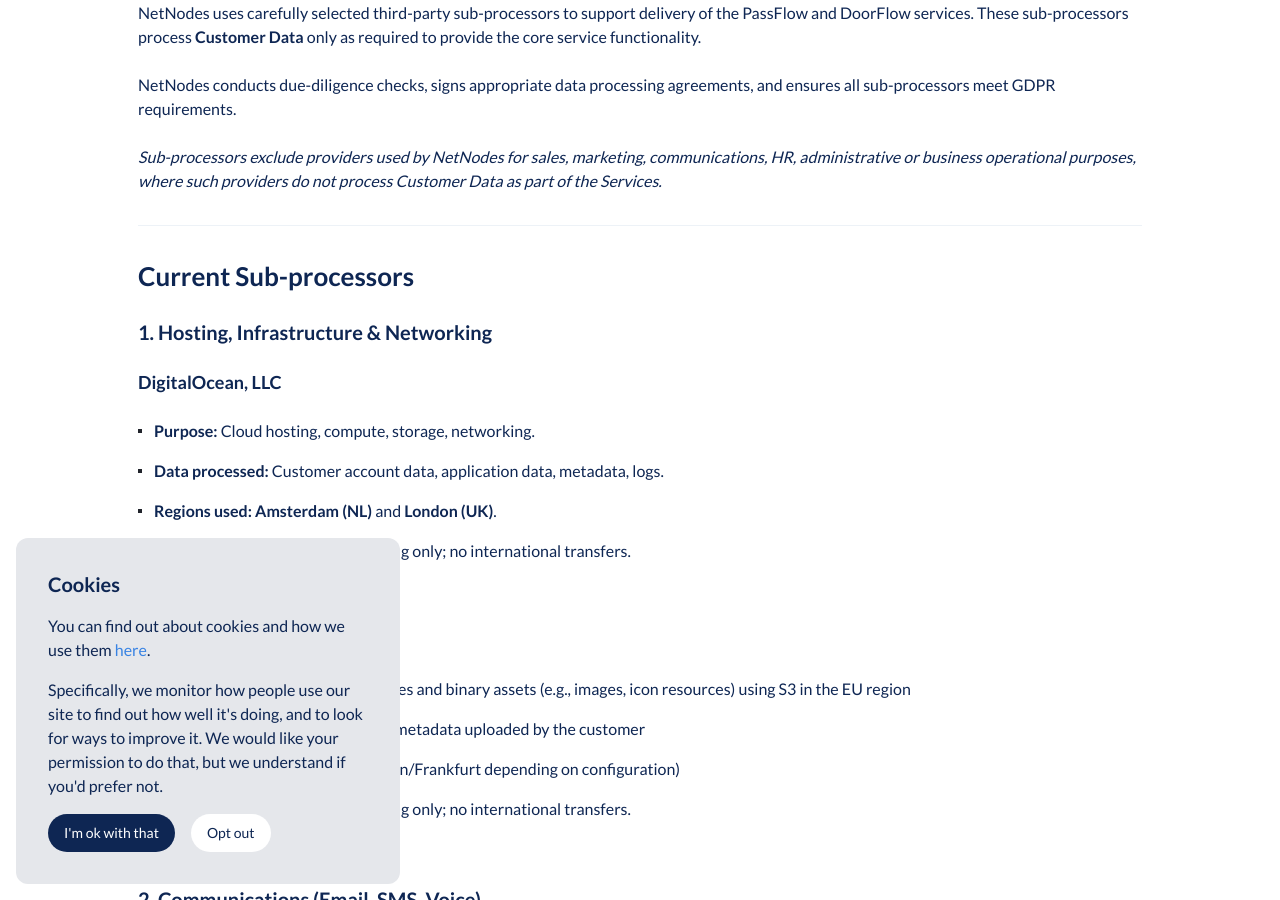
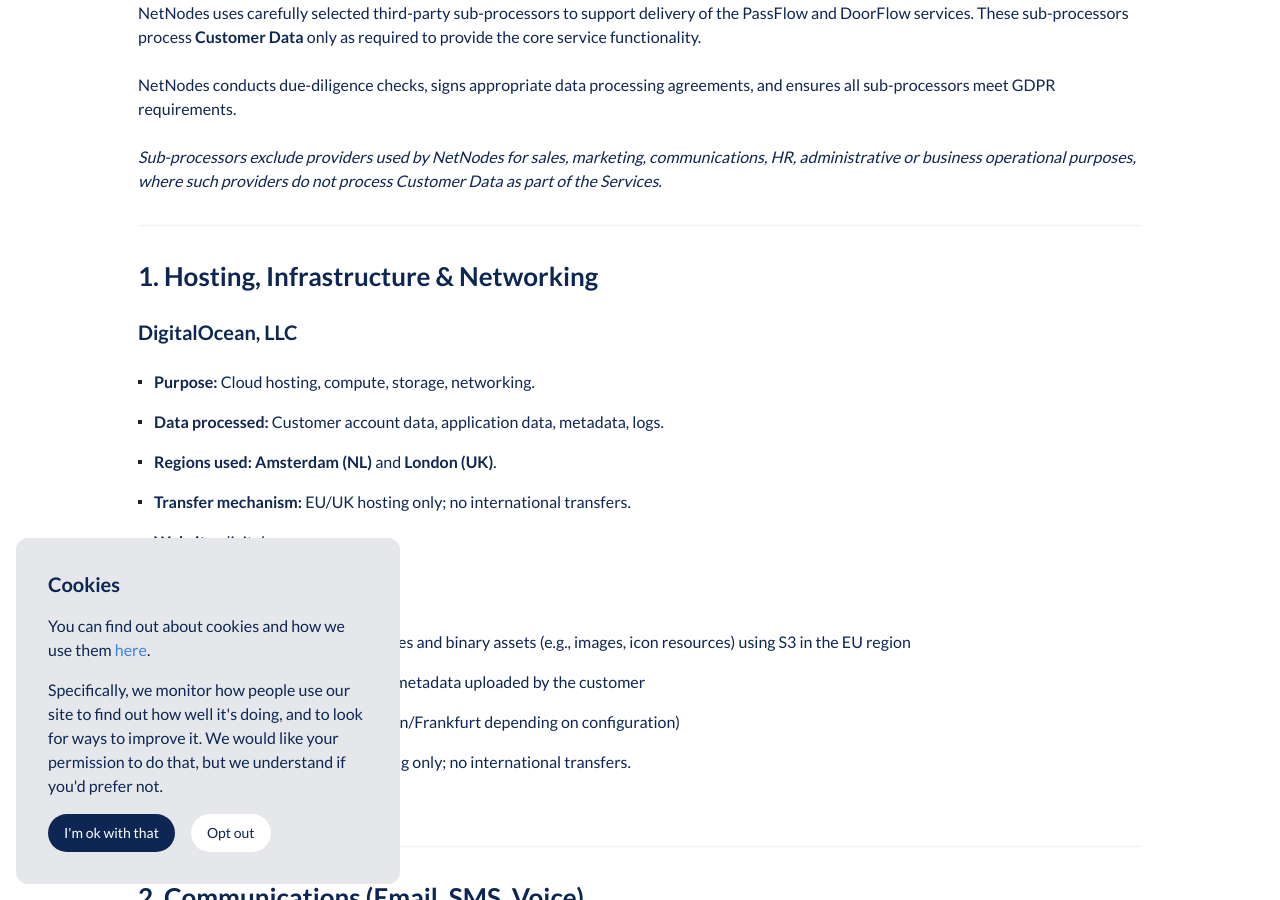
Before and after one commit to netnodes/Values, a Jekyll site: the page built from docs/subprocessors.md, in a window 1280 px wide and 900 px high, scrolled down 309 px. Built offline with Jekyll 4.4.1, drawn with Linux system fonts in a browser that asks for light colours; our own code applies the rules of GitHub Pages for plain Markdown files; a script that is not in the unit is left out.

Commit message:
Give the sub-processor list separators, by fixing its heading levels
The page was a long unbroken run: one rule at the top, then seven
category headings and thirteen provider entries with nothing between
them.

The cause was a redundant heading. "## Current Sub-processors" was a
bare label immediately followed by the first category, and it pushed
the real sections down a level - categories to h3 and providers to h4 -
so the rule that precedes every section heading never applied to them.
The introduction above it already says what it said.

That heading is removed, categories move to h2 and providers to h3. The
page now gets eight separators under the existing convention, with no
exception for it. No copy of this document exists in the other two
repos.

Co-Authored-By: Claude Opus 5 (1M context) <noreply@anthropic.com>

```diff
--- a/docs/subprocessors.md
+++ b/docs/subprocessors.md
@@ -15,11 +15,9 @@ _Sub-processors exclude providers used by NetNodes for sales, marketing, communi
 
 ---
 
-## Current Sub-processors
+## 1. Hosting, Infrastructure & Networking
 
-### 1. Hosting, Infrastructure & Networking
-
-#### DigitalOcean, LLC
+### DigitalOcean, LLC
 
 - **Purpose:** Cloud hosting, compute, storage, networking.
 - **Data processed:** Customer account data, application data, metadata, logs.
@@ -27,7 +25,7 @@ _Sub-processors exclude providers used by NetNodes for sales, marketing, communi
 - **Transfer mechanism:** EU/UK hosting only; no international transfers.
 - **Website:** digitalocean.com
 
-#### Amazon Web Services (AWS)
+### Amazon Web Services (AWS)
 
 - **Purpose:** Storage of customer images and binary assets (e.g., images, icon resources) using S3 in the EU region
 - **Data processed:** Media assets and metadata uploaded by the customer
@@ -35,10 +33,11 @@ _Sub-processors exclude providers used by NetNodes for sales, marketing, communi
 - **Transfer mechanism:** EU/UK hosting only; no international transfers.
 - **Website:** aws.com
 
+---
 
-### 2. Communications (Email, SMS, Voice)
+## 2. Communications (Email, SMS, Voice)
 
-#### Twilio, Inc.
+### Twilio, Inc.
 
 - **Purpose:** SMS and phone communications for system alerts and MFA (if enabled).
 - **Data processed:** Phone numbers, message content, delivery metadata.
@@ -46,7 +45,7 @@ _Sub-processors exclude providers used by NetNodes for sales, marketing, communi
 - **Transfer mechanism:** SCCs + technical safeguards.
 - **Website:** twilio.com
 
-#### SendGrid (Twilio SendGrid)
+### SendGrid (Twilio SendGrid)
 
 - **Purpose:** Transactional email delivery.
 - **Data processed:** Email addresses, email content, metadata.
@@ -54,11 +53,11 @@ _Sub-processors exclude providers used by NetNodes for sales, marketing, communi
 - **Transfer mechanism:** SCCs.
 - **Website:** sendgrid.com
 
+---
 
+## 3. Application Monitoring & Logging
 
-### 3. Application Monitoring & Logging
-
-#### AppSignal B.V.
+### AppSignal B.V.
 
 - **Purpose:** Application monitoring and error reporting.
 - **Data processed:** Error logs, metadata, anonymised contextual information.
@@ -66,11 +65,11 @@ _Sub-processors exclude providers used by NetNodes for sales, marketing, communi
 - **Transfer mechanism:** No transfers outside EU.
 - **Website:** appsignal.com
 
+---
 
+## 4. Analytics
 
-### 4. Analytics
-
-#### Matomo Cloud (InnoCraft Ltd)
+### Matomo Cloud (InnoCraft Ltd)
 
 - **Service:** Privacy-focused web analytics (hosted cloud service)
 - **Locations:** EU data centres (customer-selectable; typically EU)
@@ -78,11 +77,11 @@ _Sub-processors exclude providers used by NetNodes for sales, marketing, communi
 - **Data protection:** GDPR compliant; no cross-site tracking; no data sold
 - **Notes:** Used instead of Google Analytics for privacy reasons.
 
+---
 
+## 5. Payments & Billing
 
-### 5. Payments & Billing
-
-#### Stripe Payments Europe Ltd
+### Stripe Payments Europe Ltd
 
 - **Purpose:** Subscription billing and payment processing.
 - **Data processed:** Payment information, billing details, transaction metadata.
@@ -90,7 +89,7 @@ _Sub-processors exclude providers used by NetNodes for sales, marketing, communi
 - **Transfer mechanism:** SCCs.
 - **Website:** stripe.com
 
-#### PayPal (Europe) S.à r.l. et Cie, S.C.A.
+### PayPal (Europe) S.à r.l. et Cie, S.C.A.
 
 - **Purpose:** Optional payment collection.
 - **Data processed:** Payment information, account metadata.
@@ -98,7 +97,7 @@ _Sub-processors exclude providers used by NetNodes for sales, marketing, communi
 - **Transfer mechanism:** SCCs.
 - **Website:** paypal.com
 
-#### GoCardless Ltd
+### GoCardless Ltd
 
 - **Purpose:** Bank-to-bank payments (Direct Debit).
 - **Data processed:** Bank details, payer identity, transaction metadata.
@@ -106,13 +105,13 @@ _Sub-processors exclude providers used by NetNodes for sales, marketing, communi
 - **Transfer mechanism:** SCCs where necessary.
 - **Website:** gocardless.com
 
+---
 
-
-### 6. Identity & Access (Enterprise SSO)
+## 6. Identity & Access (Enterprise SSO)
 
 _(Used only if enabled by enterprise customers.)_
 
-#### Microsoft Entra ID
+### Microsoft Entra ID
 
 - **Purpose:** Identity provider for SSO.
 - **Data processed:** Authentication tokens, identity profile (minimal).
@@ -120,7 +119,7 @@ _(Used only if enabled by enterprise customers.)_
 - **Transfer mechanism:** SCCs if applicable.
 - **Website:** microsoft.com
 
-#### Google Workspace / Google Identity
+### Google Workspace / Google Identity
 
 - **Purpose:** Identity provider for SSO.
 - **Data processed:** Authentication tokens, identity profile.
@@ -128,18 +127,18 @@ _(Used only if enabled by enterprise customers.)_
 - **Transfer mechanism:** SCCs.
 - **Website:** google.com
 
+---
 
+## 7. Apple & Google Wallet Ecosystems
 
-### 7. Apple & Google Wallet Ecosystems
-
-#### Apple Inc.
+### Apple Inc.
 - **Purpose:** Delivery of Apple Wallet passes, updates, and push tokens.
 - **Data processed:** Device identifiers, pass metadata, update tokens.
 - **Location:** Global infrastructure.
 - **Transfer mechanism:** SCCs + Apple global compliance framework.
 - **Website:** apple.com
 
-#### Google LLC (Google Wallet)
+### Google LLC (Google Wallet)
 - **Purpose:** Delivery of Google Wallet passes and updates.
 - **Data processed:** Device identifiers, pass metadata, update tokens.
 - **Location:** Global infrastructure.
```
